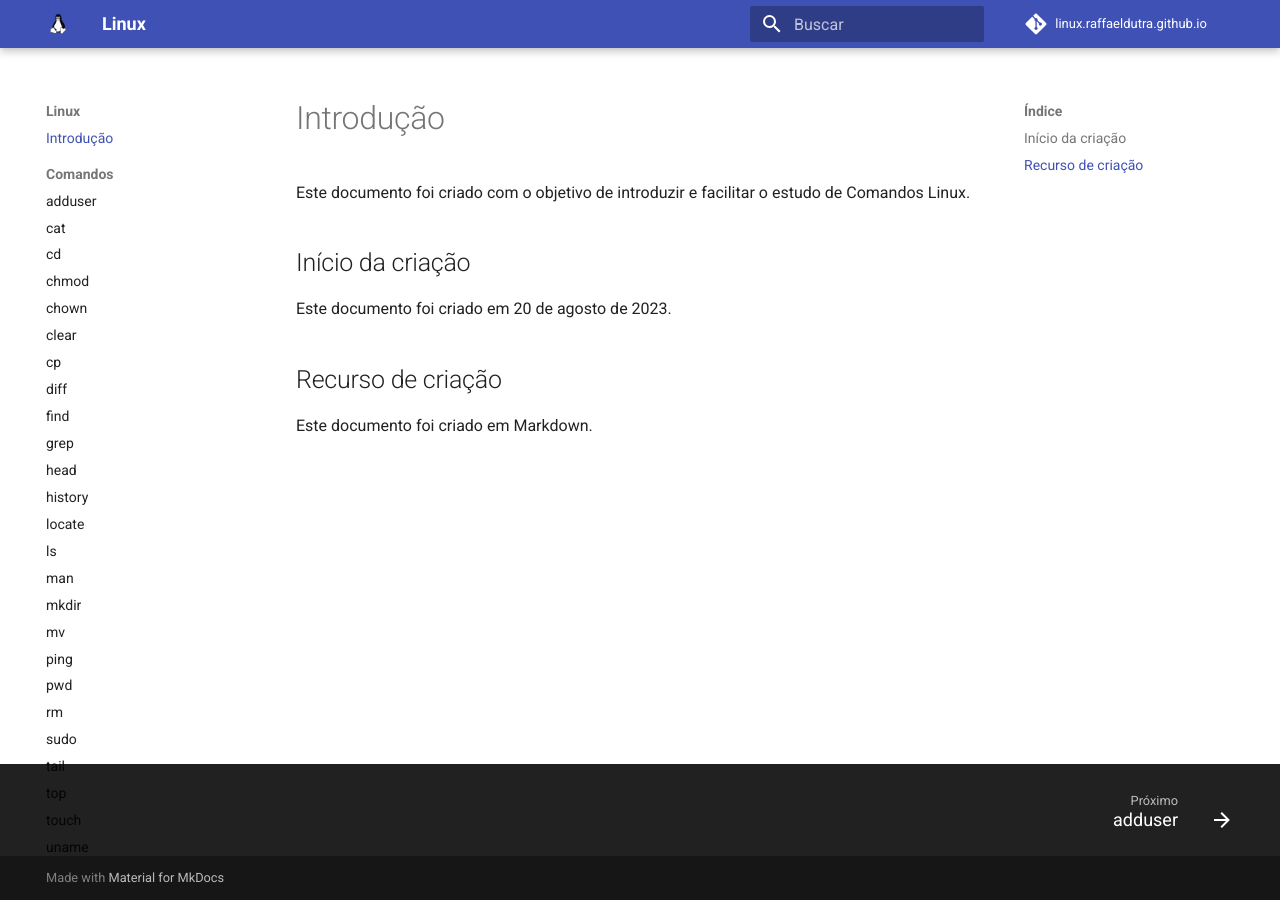
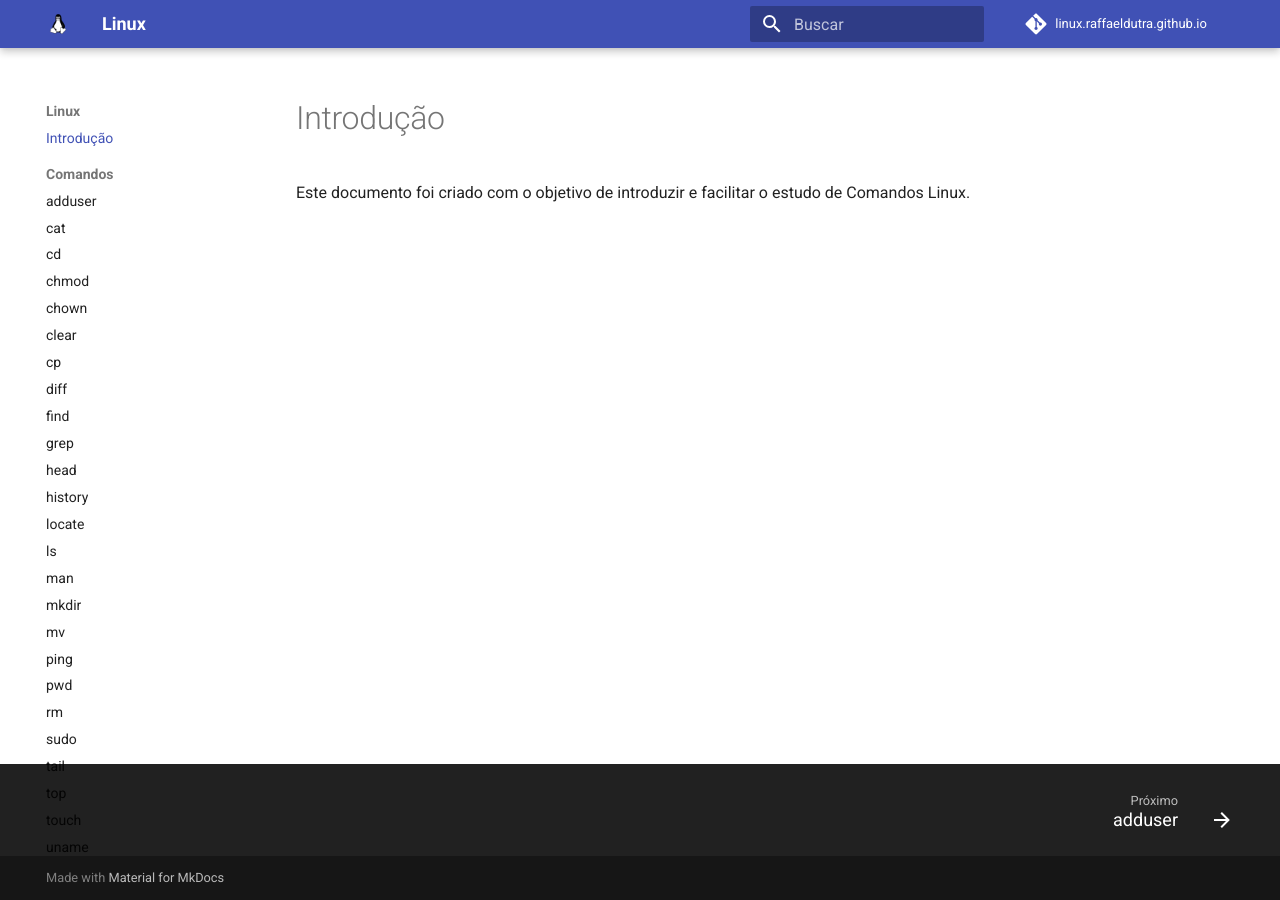
Before and after one commit to raffaeldutra/linux.raffaeldutra.github.io, an MkDocs documentation site: the page built from docs/index.md, in a window 1280 px wide. Built offline with MkDocs 1.6.1 and Material for MkDocs 9.7.7, drawn with Linux system fonts in a browser that asks for light colours; comment, search, counter and statistics services are not loaded.

Commit message:
Closes #26 Removido linhas de inicio e recurso de criacao

```diff
--- a/docs/index.md
+++ b/docs/index.md
@@ -1,11 +1,3 @@
 # Introdução
 
 Este documento foi criado com o objetivo de introduzir e facilitar o estudo de Comandos Linux.
-
-## Início da criação
-
-Este documento foi criado em 20 de agosto de 2023.
-
-## Recurso de criação
-
-Este documento foi criado em Markdown.
```
